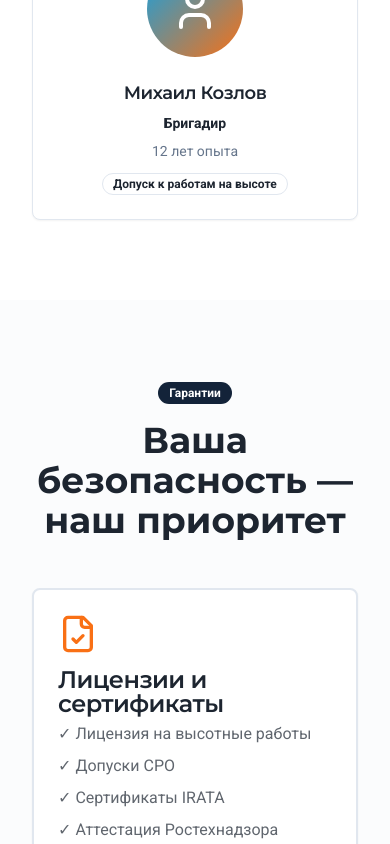
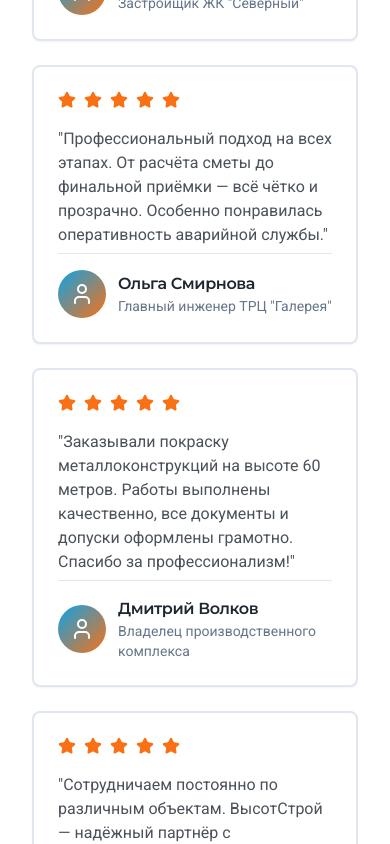
Before and after one commit to pr-poehali-dev/height-work-advertisement, a React (Vite) app: page / in a window 390 px wide. Shown: the part 5943-6787 px from the top of the page. Built offline with nearby package versions, Linux system fonts and the light colour scheme.

Commit message:
Добавлен раздел отзывы

```diff
--- a/src/pages/Index.tsx
+++ b/src/pages/Index.tsx
@@ -59,6 +59,9 @@ const Index = () => {
             </a>
             <a href="#team" className="text-sm font-medium hover:text-secondary transition-colors">
               Команда
+            </a>
+            <a href="#reviews" className="text-sm font-medium hover:text-secondary transition-colors">
+              Отзывы
             </a>
             <a href="#guarantees" className="text-sm font-medium hover:text-secondary transition-colors">
               Гарантии
@@ -237,7 +240,81 @@ const Index = () => {
         </div>
       </section>
 
-      <section id="team" className="py-20">
+      <section id="reviews" className="py-20">
+        <div className="container">
+          <div className="text-center mb-12">
+            <Badge className="mb-4">Отзывы</Badge>
+            <h2 className="text-4xl font-bold mb-4">Что говорят наши клиенты</h2>
+            <p className="text-muted-foreground text-lg max-w-2xl mx-auto">
+              Доверие клиентов — главная награда за нашу работу
+            </p>
+          </div>
+          <div className="grid grid-cols-1 md:grid-cols-3 gap-6">
+            {[
+              {
+                name: 'Михаил Соколов',
+                position: 'Директор ТЦ "Метрополис"',
+                rating: 5,
+                text: 'Отличная команда профессионалов! Выполнили ремонт фасада точно в срок, качество работы на высшем уровне. Особо хочу отметить соблюдение всех норм безопасности.',
+              },
+              {
+                name: 'Елена Краснова',
+                position: 'Управляющая БЦ "Сити Тауэр"',
+                rating: 5,
+                text: 'Сотрудничаем с ВысотСтрой уже третий год. Регулярно заказываем мойку фасада — всегда оперативно, качественно и по адекватной цене. Рекомендуем!',
+              },
+              {
+                name: 'Андрей Петров',
+                position: 'Застройщик ЖК "Северный"',
+                rating: 5,
+                text: 'Герметизация швов выполнена безупречно. Команда работала даже в сложных погодных условиях, не сорвав сроки. Гарантийное обслуживание тоже на высоте.',
+              },
+              {
+                name: 'Ольга Смирнова',
+                position: 'Главный инженер ТРЦ "Галерея"',
+                rating: 5,
+                text: 'Профессиональный подход на всех этапах. От расчёта сметы до финальной приёмки — всё чётко и прозрачно. Особенно понравилась оперативность аварийной службы.',
+              },
+              {
+                name: 'Дмитрий Волков',
+                position: 'Владелец производственного комплекса',
+                rating: 5,
+                text: 'Заказывали покраску металлоконструкций на высоте 60 метров. Работы выполнены качественно, все документы и допуски оформлены грамотно. Спасибо за профессионализм!',
+              },
+              {
+                name: 'Сергей Новиков',
+                position: 'Технический директор "СтройИнвест"',
+                rating: 5,
+                text: 'Сотрудничаем постоянно по различным объектам. ВысотСтрой — надёжный партнёр с адекватными ценами и высоким качеством работ. Всегда соблюдают технику безопасности.',
+              },
+            ].map((review, idx) => (
+              <Card key={idx} className="hover:shadow-xl transition-all border-2 hover:border-secondary">
+                <CardHeader>
+                  <div className="flex items-center gap-2 mb-3">
+                    {Array.from({ length: review.rating }).map((_, i) => (
+                      <Icon key={i} name="Star" size={18} className="text-accent fill-accent" />
+                    ))}
+                  </div>
+                  <CardDescription className="text-base text-foreground/80 mb-4">
+                    "{review.text}"
+                  </CardDescription>
+                  <div className="flex items-center gap-3 pt-4 border-t">
+                    <div className="w-12 h-12 rounded-full bg-gradient-to-br from-secondary to-accent flex items-center justify-center flex-shrink-0">
+                      <Icon name="User" size={24} className="text-white" />
+                    </div>
+                    <div>
+                      <CardTitle className="text-base">{review.name}</CardTitle>
+                      <p className="text-sm text-muted-foreground">{review.position}</p>
+                    </div>
+                  </div>
+                </CardHeader>
+              </Card>
+            ))}
+          </div>
+        </div>
+      </section>
+
+      <section id="team" className="py-20 bg-muted/30">
         <div className="container">
           <div className="text-center mb-12">
             <Badge className="mb-4">Наша команда</Badge>
@@ -290,7 +367,7 @@ const Index = () => {
         </div>
       </section>
 
-      <section id="guarantees" className="py-20 bg-muted/30">
+      <section id="guarantees" className="py-20">
         <div className="container">
           <div className="text-center mb-12">
             <Badge className="mb-4">Гарантии</Badge>
```
